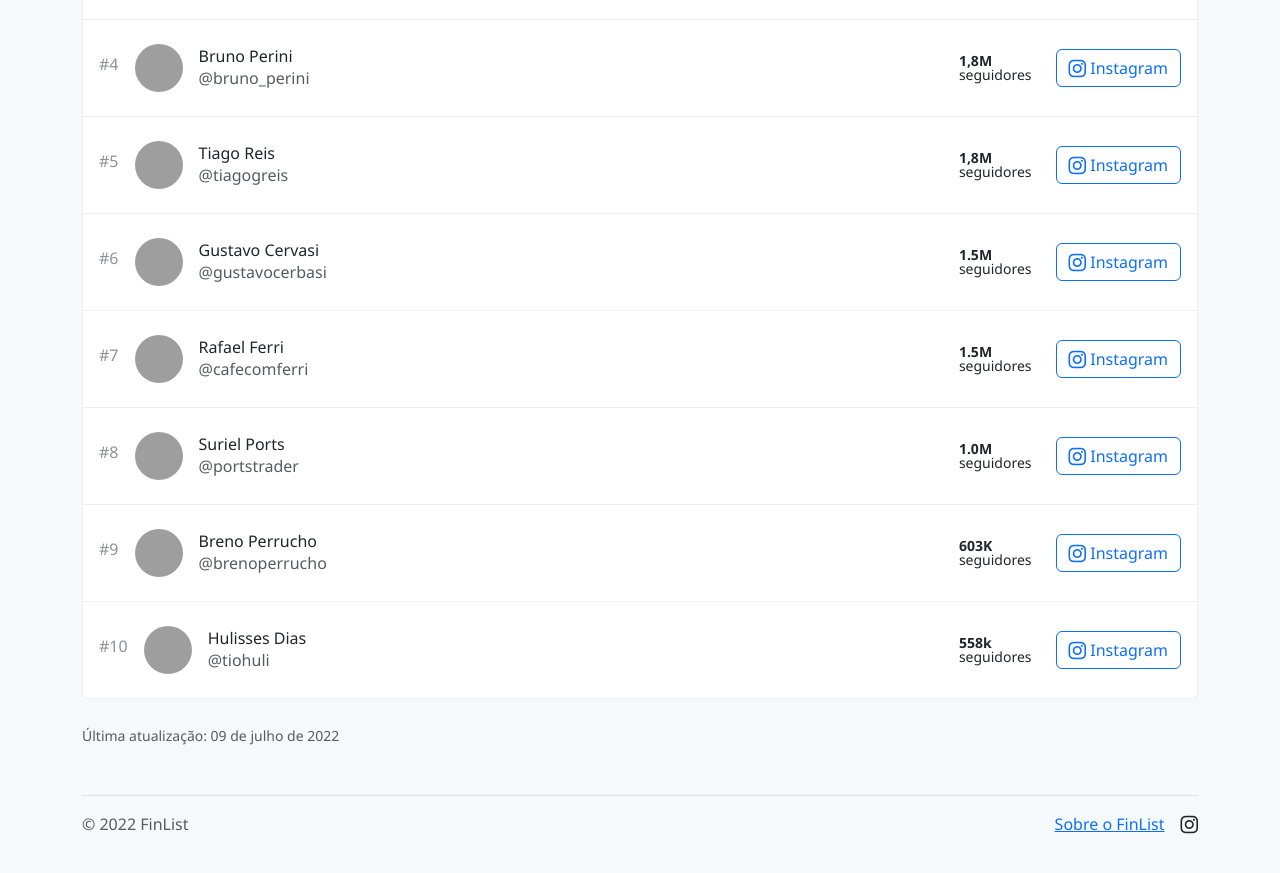
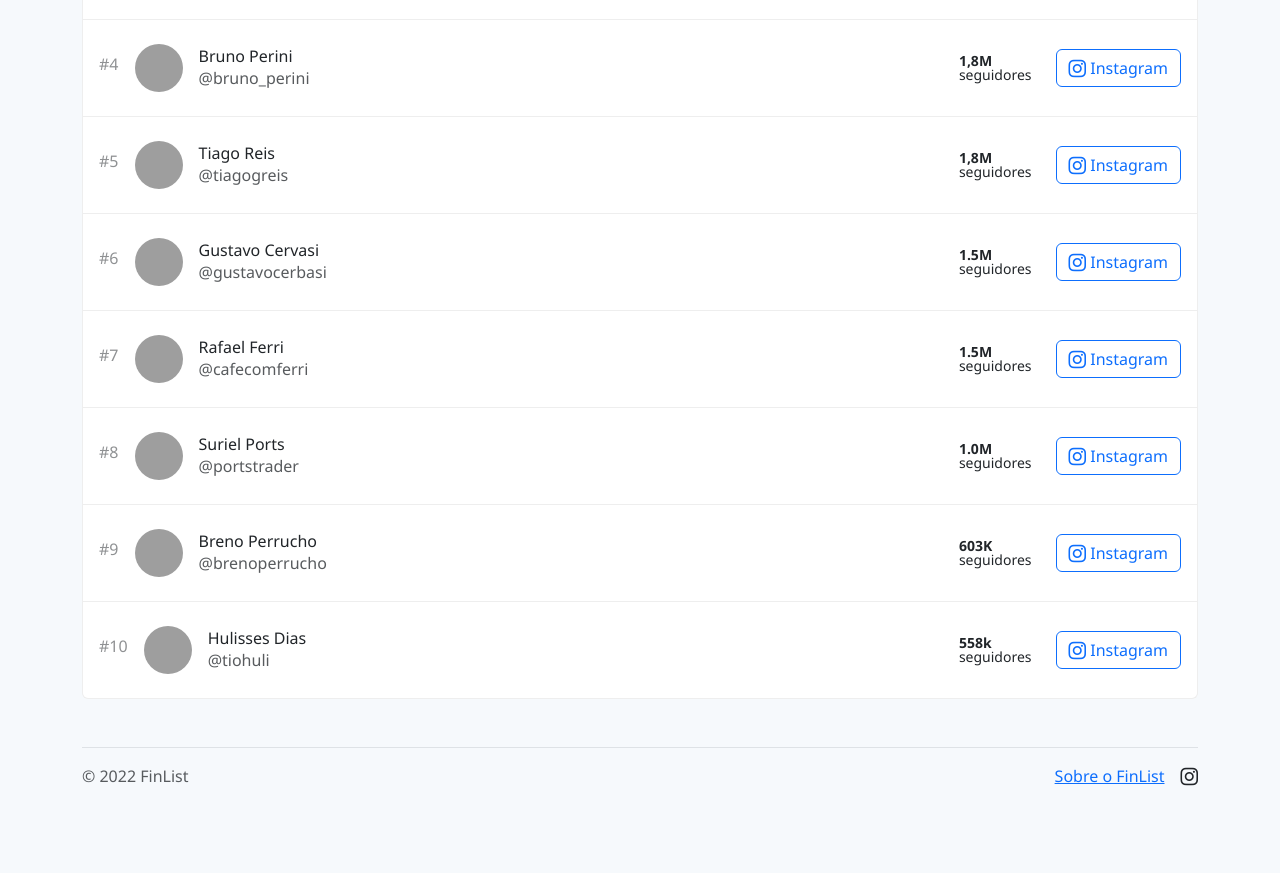
Before and after one commit to thiagonasc/finlist, a Jekyll site: the page built from 01-influenciadores.md, in a window 1280 px wide and 900 px high, scrolled down 1037 px, cut to the strip 0-873 px from the top of the window. Built offline with Jekyll 4.4.1, drawn with Linux system fonts in a browser that asks for light colours; nearby versions of some CDN libraries; after the commit the page ends 1889 px from its top, so only the background shows below that; grey boxes are pictures that could not be loaded.

Commit message:
ajustes diversos na lista de influenciadores na inicial

```diff
--- a/01-influenciadores.md
+++ b/01-influenciadores.md
@@ -37,8 +37,8 @@
 <h3 class="display-6 mt-5 mb-4">Lista de influenciadores</h3>
 
 <ul class="list-group">
-{% assign pos = 1 %}
-{% for influenciador in site.data.influenciadores limit:10 %}
+  {% assign pos = 1 %}
+  {% for influenciador in site.data.influenciadores limit:10 %}
   <li class="list-group-item d-flex flex-wrap gap-3 py-4 align-items-center">
     <h6 class="opacity-50">#{{ pos }}</h6>
     <img src="{{site.baseurl}}/assets/imgs/influenciadores/{{ influenciador.instagram.profile }}.jpg" alt="profile" width="48" height="48" class="rounded-circle flex-shrink-0" alt="Imagem de perfil - {{ influenciador.name }}">
@@ -47,10 +47,9 @@
       <p class="mb-0 opacity-75">@{{ influenciador.instagram.profile }}</p>
     </div>
     <small class="lh-1 me-2 d-none d-lg-block"><b>{{ influenciador.instagram.followers }}</b><br>seguidores</small>
-    <a class="btn btn-outline-primary stretched-link" href="http://www.instagram.com/{{ influenciador.instagram.profile }}" target="_blank" role="button"><i class="fab fa-instagram fa-lg"></i> Instagram</a>
+    <a class="btn btn-outline-primary d-lg-none stretched-link" href="http://www.instagram.com/{{ influenciador.instagram.profile }}" target="_blank" role="button"><i class="fab fa-instagram fa-lg"></i></a>
+      <a class="btn btn-outline-primary d-none d-lg-block stretched-link" href="http://www.instagram.com/{{ influenciador.instagram.profile }}" target="_blank" role="button"><i class="fab fa-instagram fa-lg"></i> Instagram</a>
   </li>
-{% assign pos = pos | plus:1 %}
-{% endfor %}
+  {% assign pos = pos | plus:1 %}
+  {% endfor %}
 </ul>
-
-<br><small class="text-muted">Última atualização: 09 de julho de 2022</small>
```
Also changed, not shown: 2 other files.
